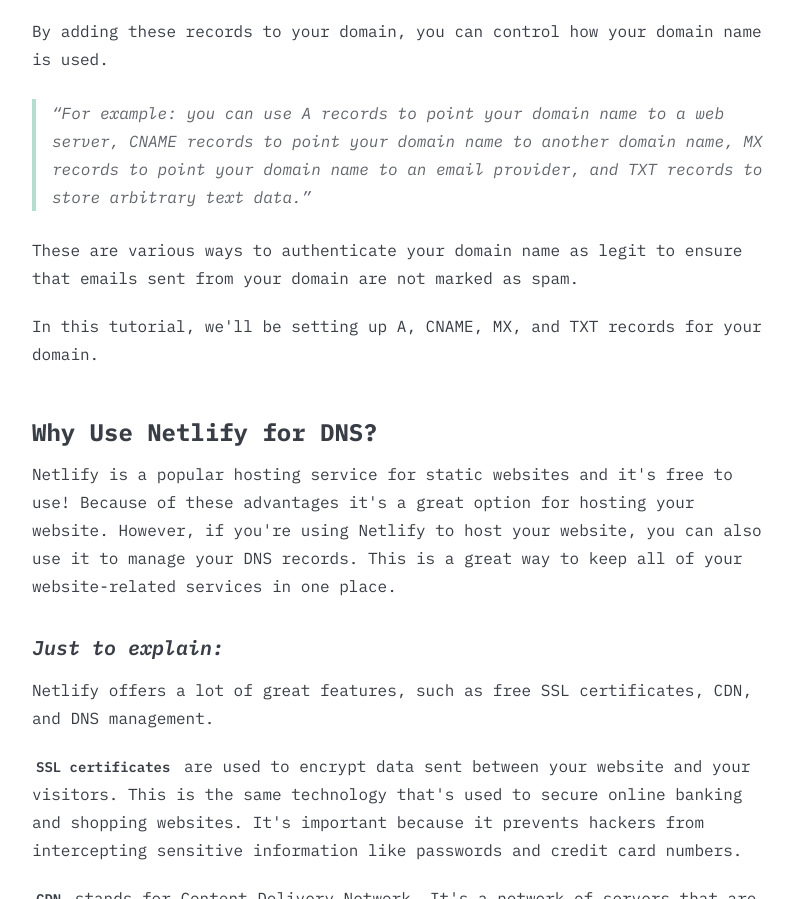
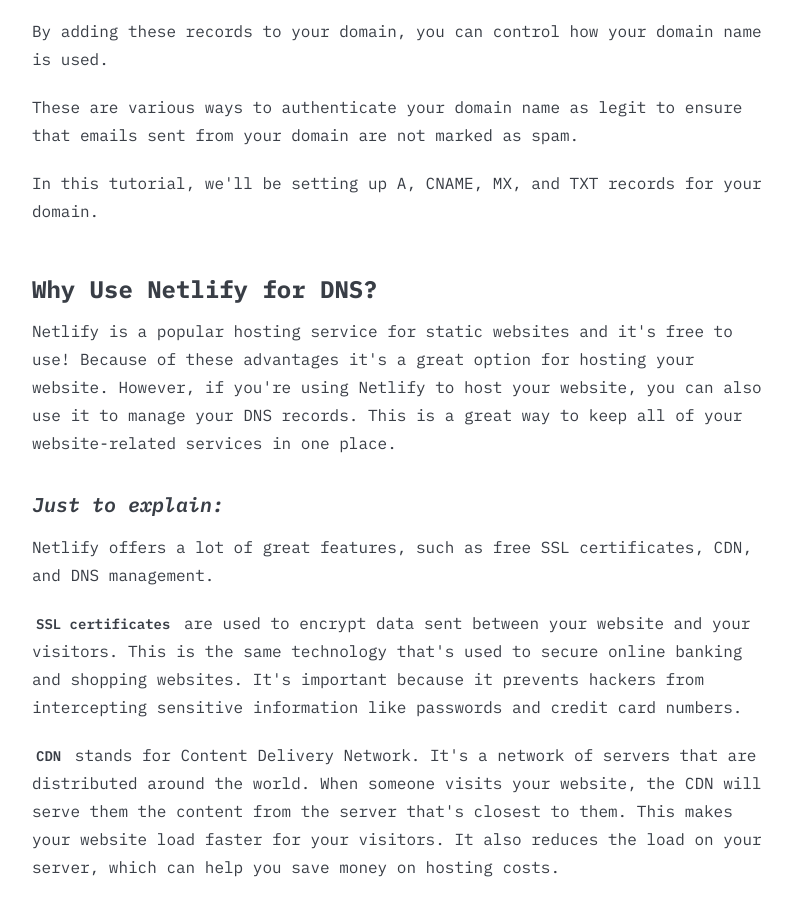
Before and after one commit to Hopelezz/blackskies, an Astro site: page /posts/6-how-to-setup-dns-on-netlify in a window 1280 px wide. Shown: the part 1304-2203 px from the top of the page, without its empty margins (240-1033 px from the left). Built offline with nearby package versions, Linux system fonts and the light colour scheme; Astro itself is replaced by a stand-in of ours; some packages are replaced by stand-ins of ours.

Commit message:
feat: article Setting up DNS on netlify

```diff
--- a/src/content/blog/6-How-to-Setup-DNS-on-Netlify.mdx
+++ b/src/content/blog/6-How-to-Setup-DNS-on-Netlify.mdx
@@ -47,8 +47,6 @@
 - `DKIM records`: allows an email provider to verify that an email was sent from your domain
 
 By adding these records to your domain, you can control how your domain name is used.
-
-> For example: you can use A records to point your domain name to a web server, CNAME records to point your domain name to another domain name, MX records to point your domain name to an email provider, and TXT records to store arbitrary text data.
 
 These are various ways to authenticate your domain name as legit to ensure that emails sent from your domain are not marked as spam.
 
```
